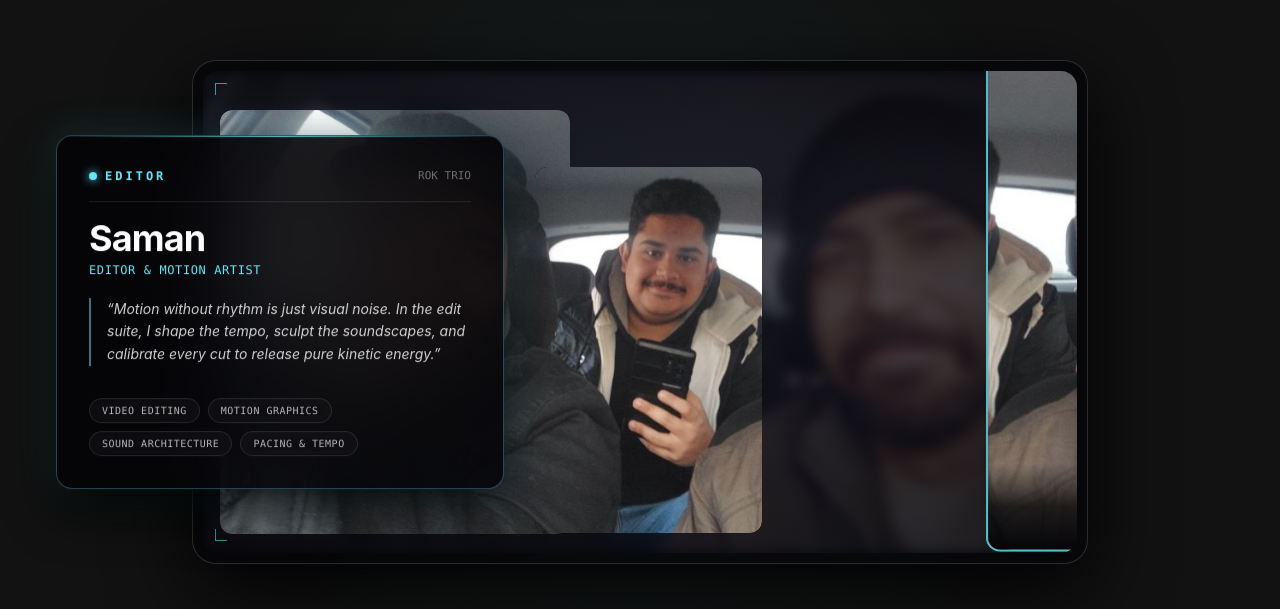
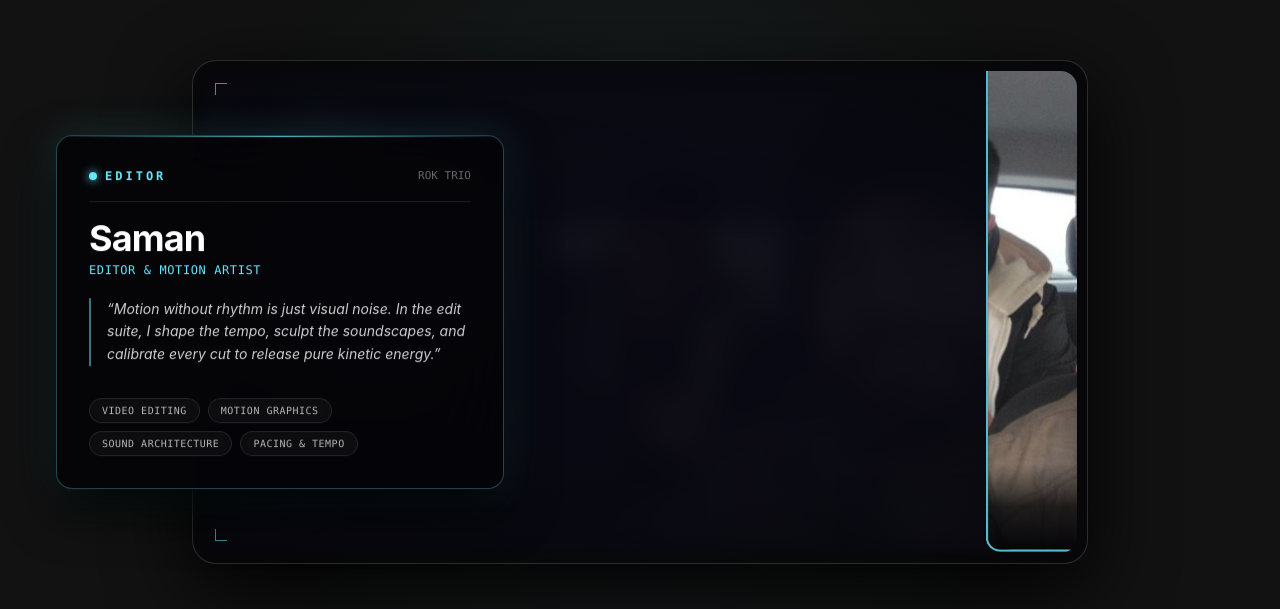
Before and after one commit to parsarashidi82/Rock-Studio, a React (Vite) app: page / in a window 1280 px wide. Shown: the part 4488-5097 px from the top of the page. Built offline with nearby package versions, Linux system fonts and the light colour scheme.

Commit message:
fix(ui): isolate active founder by hiding inactive portraits and dimming background photo

```diff
--- a/src/components/features/Story/OurStory.jsx
+++ b/src/components/features/Story/OurStory.jsx
@@ -29,7 +29,7 @@ const FOUNDERS = [
       top: "-9%",
       width: "250%",
     },
-    range: [0.15, 0.23, 0.35, 0.42],
+    range: [0.14, 0.20, 0.36, 0.41],
     target: { x: "-24vw", y: "-4vh", scale: 1.18 },
   },
   {
@@ -51,7 +51,7 @@ const FOUNDERS = [
       top: "-26%",
       width: "385%",
     },
-    range: [0.44, 0.51, 0.63, 0.70],
+    range: [0.44, 0.50, 0.66, 0.71],
     target: { x: "-22vw", y: "-4vh", scale: 1.25 },
   },
   {
@@ -73,7 +73,7 @@ const FOUNDERS = [
       top: "-4%",
       width: "250%",
     },
-    range: [0.72, 0.79, 0.90, 0.96],
+    range: [0.74, 0.80, 0.91, 0.96],
     target: { x: "24vw", y: "-4vh", scale: 1.18 },
   },
 ];
@@ -141,6 +141,13 @@ function StoryBioCard({ founder, progress }) {
 function DetachablePortrait({ founder, progress }) {
   const [inStart, inEnd, outStart, outEnd] = founder.range;
 
+  // پرتره جداشونده فقط و فقط در بازه زمانی اختصاصی همان فرد پدیدار می‌شود
+  const portraitOpacity = useTransform(
+    progress,
+    [inStart - 0.02, inStart, outStart, outEnd],
+    [0, 1, 1, 0]
+  );
+
   const flyX = useTransform(
     progress,
     [inStart, inEnd, outStart, outEnd],
@@ -183,8 +190,9 @@ function DetachablePortrait({ founder, progress }) {
         y: flyY,
         scale,
         zIndex,
+        opacity: portraitOpacity,
       }}
-      className="absolute overflow-hidden rounded-xl will-change-transform"
+      className="absolute overflow-hidden rounded-xl will-change-transform pointer-events-none"
     >
       <motion.div
         style={{
@@ -241,26 +249,47 @@ export default function OurStory() {
     mass: 0.4,
   });
 
-  // Background photo dimming effect
+  // Background photo dimming effect: dims down to 0.04 when any founder is detached to hide the others
   const basePhotoDim = useTransform(
     progress,
-    [0.12, 0.18, 0.38, 0.44, 0.50, 0.65, 0.70, 0.76, 0.92, 0.98],
-    [1, 0.25, 0.25, 1, 0.25, 0.25, 1, 0.25, 0.25, 1]
+    [
+      0, 0.12, 0.15,
+      0.35, 0.40,
+      0.43, 0.46,
+      0.65, 0.70,
+      0.73, 0.76,
+      0.90, 0.95,
+      1,
+    ],
+    [
+      1, 1, 0.04,
+      0.04, 1,
+      1, 0.04,
+      0.04, 1,
+      1, 0.04,
+      0.04, 1,
+      1,
+    ]
   );
 
   const basePhotoBlur = useTransform(
     progress,
-    [0.12, 0.18, 0.38, 0.44, 0.50, 0.65, 0.70, 0.76, 0.92, 0.98],
     [
-      "blur(0px)",
-      "blur(6px)",
-      "blur(6px)",
-      "blur(0px)",
-      "blur(6px)",
-      "blur(6px)",
-      "blur(0px)",
-      "blur(6px)",
-      "blur(6px)",
+      0, 0.12, 0.15,
+      0.35, 0.40,
+      0.43, 0.46,
+      0.65, 0.70,
+      0.73, 0.76,
+      0.90, 0.95,
+      1,
+    ],
+    [
+      "blur(0px)", "blur(0px)", "blur(14px)",
+      "blur(14px)", "blur(0px)",
+      "blur(0px)", "blur(14px)",
+      "blur(14px)", "blur(0px)",
+      "blur(0px)", "blur(14px)",
+      "blur(14px)", "blur(0px)",
       "blur(0px)",
     ]
   );
```
